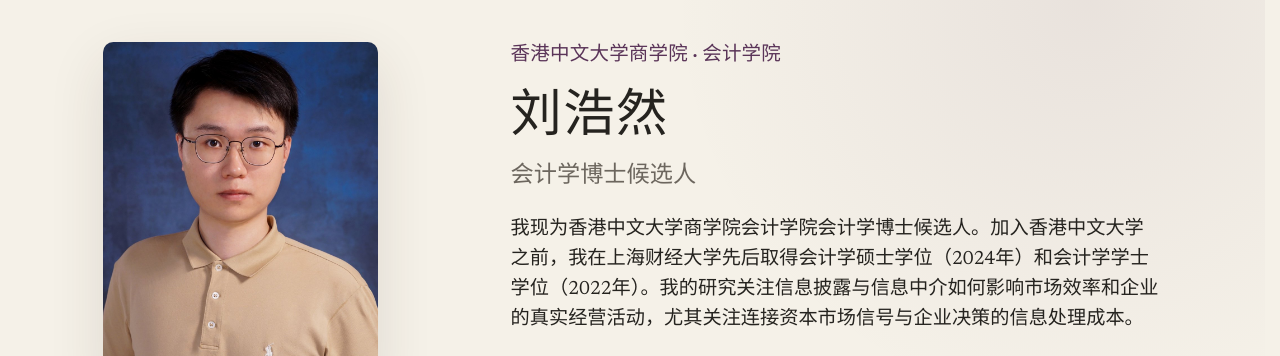
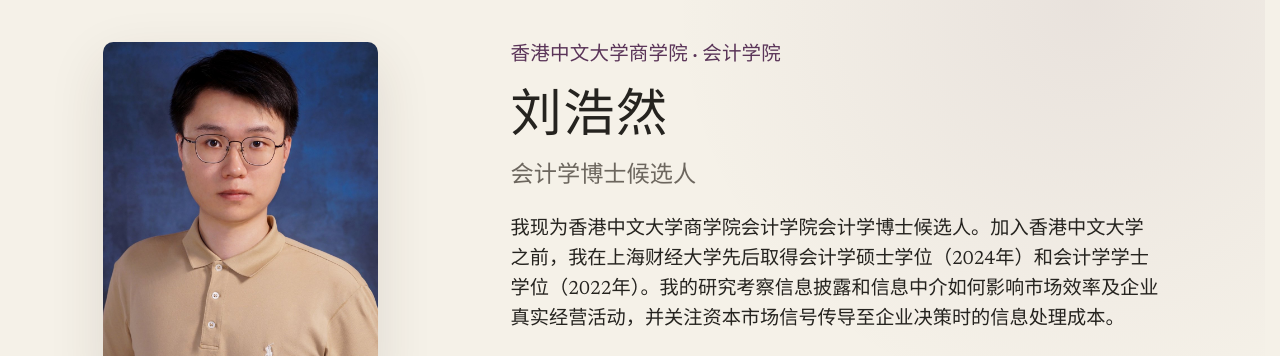
Before and after one commit to haoran-l/haoran-l.github.io, a plain HTML site: page zh/index.html in a window 1280 px wide. Shown: the part 73-429 px from the top of the page. Drawn offline with Linux system fonts and the light colour scheme; some icons are missing.

Commit message:
Refine Chinese profile copy

```diff
--- a/zh/index.html
+++ b/zh/index.html
@@ -43,7 +43,7 @@
           <h1 id="hero-title">刘浩然</h1>
           <p class="role">会计学博士候选人</p>
           <p class="intro">
-            我现为香港中文大学商学院会计学院会计学博士候选人。加入香港中文大学之前，我在上海财经大学先后取得会计学硕士学位（2024年）和会计学学士学位（2022年）。我的研究关注信息披露与信息中介如何影响市场效率和企业的真实经营活动，尤其关注连接资本市场信号与企业决策的信息处理成本。
+            我现为香港中文大学商学院会计学院会计学博士候选人。加入香港中文大学之前，我在上海财经大学先后取得会计学硕士学位（2024年）和会计学学士学位（2022年）。我的研究考察信息披露和信息中介如何影响市场效率及企业真实经营活动，并关注资本市场信号传导至企业决策时的信息处理成本。
           </p>
 
           <div class="profile-links" aria-label="学术与职业主页">
```
